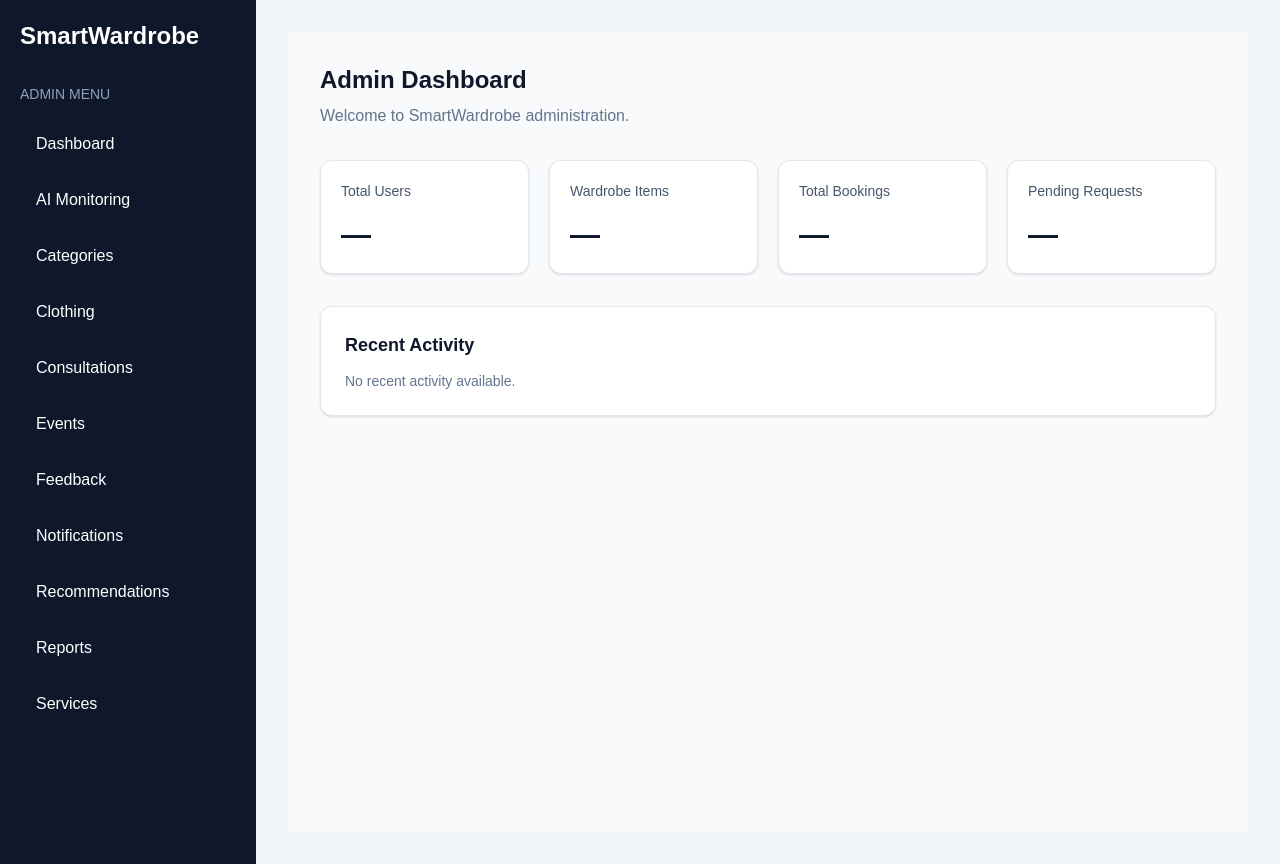
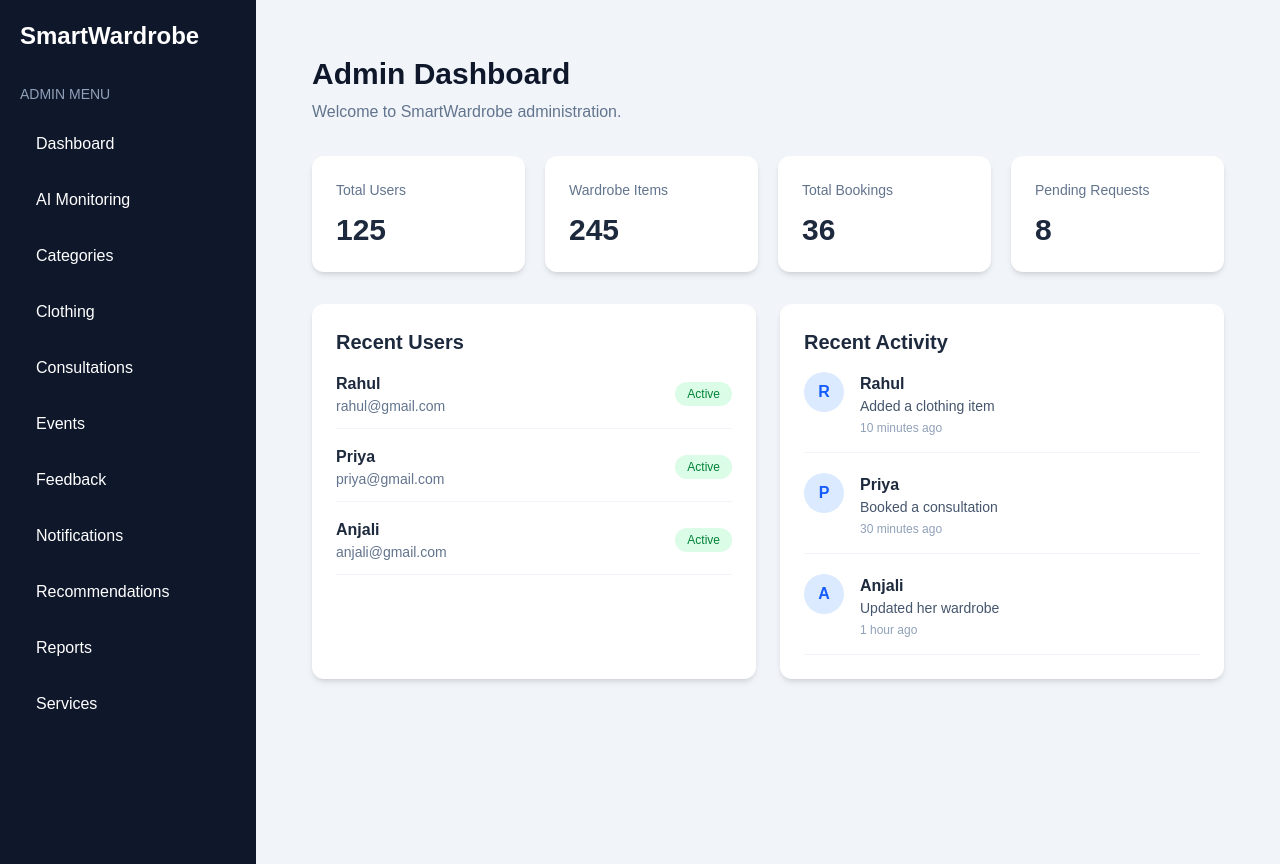
Before and after one commit to Jveerendragit818/SmartWardrobe-Styra, a Next.js app in the folder frontend/: page /admin/dashboard in a window 1280 px wide. Built offline with nearby package versions, Linux system fonts and the light colour scheme.

Commit message:
daty 3 work of frontend admin m2

```diff
--- a/frontend/src/app/admin/dashboard/page.tsx
+++ b/frontend/src/app/admin/dashboard/page.tsx
@@ -1,14 +1,40 @@
 const stats = [
-  { title: "Total Users", value: "—" },
-  { title: "Wardrobe Items", value: "—" },
-  { title: "Total Bookings", value: "—" },
-  { title: "Pending Requests", value: "—" },
+  { label: "Total Users", value: "125" },
+  { label: "Wardrobe Items", value: "245" },
+  { label: "Total Bookings", value: "36" },
+  { label: "Pending Requests", value: "8" },
+];
+
+const users = [
+  { name: "Rahul", email: "rahul@gmail.com" },
+  { name: "Priya", email: "priya@gmail.com" },
+  { name: "Anjali", email: "anjali@gmail.com" },
+];
+
+const activities = [
+  {
+    user: "Rahul",
+    action: "Added a clothing item",
+    time: "10 minutes ago",
+  },
+  {
+    user: "Priya",
+    action: "Booked a consultation",
+    time: "30 minutes ago",
+  },
+  {
+    user: "Anjali",
+    action: "Updated her wardrobe",
+    time: "1 hour ago",
+  },
 ];
 
 export default function AdminDashboard() {
   return (
-    <main className="min-h-screen bg-slate-50 p-6 md:p-8">
-      <h1 className="text-2xl font-bold text-slate-900">
+    <main className="min-h-screen bg-slate-100 p-6">
+
+      {/* Dashboard Heading */}
+      <h1 className="text-3xl font-bold text-slate-900">
         Admin Dashboard
       </h1>
 
@@ -16,31 +42,91 @@ export default function AdminDashboard() {
         Welcome to SmartWardrobe administration.
       </p>
 
+      {/* Statistics Cards */}
       <section className="mt-8 grid grid-cols-1 gap-5 sm:grid-cols-2 lg:grid-cols-4">
         {stats.map((stat) => (
           <div
-            key={stat.title}
-            className="rounded-xl border border-slate-200 bg-white p-5 shadow-sm"
+            key={stat.label}
+            className="rounded-xl bg-white p-6 shadow-md"
           >
-            <h2 className="text-sm font-medium text-slate-600">
-              {stat.title}
+            <p className="text-sm font-medium text-slate-500">
+              {stat.label}
+            </p>
+
+            <h2 className="mt-3 text-3xl font-bold text-slate-800">
+              {stat.value}
             </h2>
-
-            <p className="mt-4 text-3xl font-bold text-slate-900">
-              {stat.value}
-            </p>
           </div>
         ))}
       </section>
 
-      <section className="mt-8 rounded-xl border border-slate-200 bg-white p-6 shadow-sm">
-        <h2 className="text-lg font-semibold text-slate-900">
-          Recent Activity
-        </h2>
+      {/* Recent Users and Recent Activity */}
+      <section className="mt-8 grid grid-cols-1 gap-6 lg:grid-cols-2">
 
-        <p className="mt-3 text-sm text-slate-500">
-          No recent activity available.
-        </p>
+        {/* Recent Users */}
+        <div className="rounded-xl bg-white p-6 shadow-md">
+          <h2 className="text-xl font-bold text-slate-800">
+            Recent Users
+          </h2>
+
+          <div className="mt-4 space-y-4">
+            {users.map((user) => (
+              <div
+                key={user.email}
+                className="flex items-center justify-between border-b border-slate-100 pb-3"
+              >
+                <div>
+                  <p className="font-semibold text-slate-800">
+                    {user.name}
+                  </p>
+
+                  <p className="text-sm text-slate-500">
+                    {user.email}
+                  </p>
+                </div>
+
+                <span className="rounded-full bg-green-100 px-3 py-1 text-xs font-medium text-green-700">
+                  Active
+                </span>
+              </div>
+            ))}
+          </div>
+        </div>
+
+        {/* Recent Activity */}
+        <div className="rounded-xl bg-white p-6 shadow-md">
+          <h2 className="text-xl font-bold text-slate-800">
+            Recent Activity
+          </h2>
+
+          <div className="mt-4 space-y-5">
+            {activities.map((activity, index) => (
+              <div
+                key={index}
+                className="flex gap-4 border-b border-slate-100 pb-4"
+              >
+                <div className="flex h-10 w-10 shrink-0 items-center justify-center rounded-full bg-blue-100 font-bold text-blue-600">
+                  {activity.user.charAt(0)}
+                </div>
+
+                <div>
+                  <p className="font-semibold text-slate-800">
+                    {activity.user}
+                  </p>
+
+                  <p className="text-sm text-slate-600">
+                    {activity.action}
+                  </p>
+
+                  <p className="mt-1 text-xs text-slate-400">
+                    {activity.time}
+                  </p>
+                </div>
+              </div>
+            ))}
+          </div>
+        </div>
+
       </section>
     </main>
   );
```
